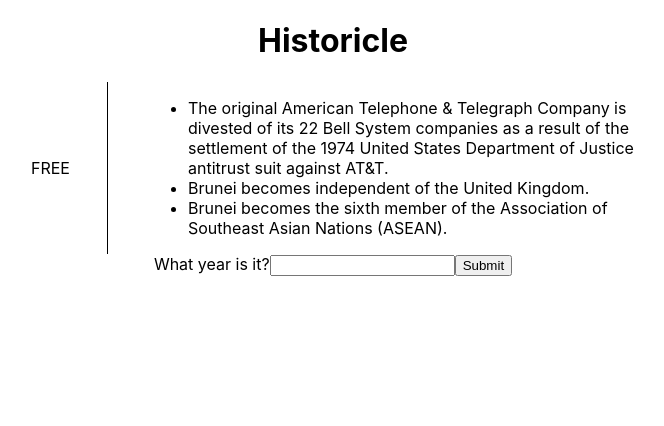
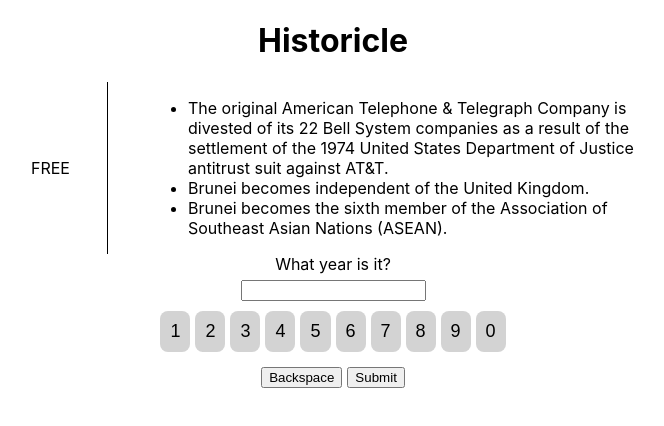
Before and after one commit to syedi-code/historicle, a React (Create React App) app: page / in a window 1280 px wide. Shown: the top 426 px of the page, without its empty margins (307-971 px from the left). Built offline with nearby package versions, Linux system fonts and the light colour scheme.

Commit message:
Added keypad functionality

```diff
--- a/src/components/GameContainer.tsx
+++ b/src/components/GameContainer.tsx
@@ -1,6 +1,8 @@
 import React, { useState } from 'react';
+import historicalData from '../data/data.json';
+
 import EventRow from './GameRow';
-import historicalData from '../data/data.json';
+import Keypad from './Keypad';
 
 const numEvents = 3; // number of events to be displayed at one time
 
@@ -10,6 +12,7 @@
     const [guessedYear, setGuessedYear] = useState<number | null>(null);
     const [guessedYears, setGuessedYears] = useState<number[]>([0]);
     const [victory, setVictory] = useState(false);
+    const [inputValue, setInputValue] = useState<string>('');
 
     const minYear = historicalData.minYear;
     const maxYear = historicalData.maxYear;
@@ -26,13 +29,36 @@
             setEventsToShow((prevEventsToShow) => prevEventsToShow + numEvents);
             if (guessedYear != null) setGuessedYears((prevGuessedYears) => [...prevGuessedYears, guessedYear]);
         }
-    }
+    };
 
-    // handle input field change
-    const handleYearChange = (event: React.ChangeEvent<HTMLInputElement>) => {
-        const year = parseInt(event.target.value, 10);
+    const handleDigitClick = (digit: number) => {
+        if (inputValue.length < 4) {
+            setInputValue((prevValue) => prevValue + digit);
+        }
+
+        const year: number = Number(inputValue);
+        console.log(year);
         setGuessedYear(year);
-    }
+    };
+
+    const handleBackspaceClick = () => {
+        setInputValue((prevValue) => prevValue.slice(0, -1));
+    };
+
+    const handleSubmitClick = () => {
+        const year: number = Number(inputValue);
+        setGuessedYear(year);
+        setInputValue('');
+
+        if (guessedYear != null && guessedYear >= minYear && guessedYear <= maxYear) {
+            // guess is correct - we've won!
+            setVictory(true);
+        } else {
+            // guess is incorrect - slide the 'events' window forward and log the guessed year
+            setEventsToShow((prevEventsToShow) => prevEventsToShow + numEvents);
+            if (guessedYear != null) setGuessedYears((prevGuessedYears) => [...prevGuessedYears, year]);
+        }
+    };
 
     return (
         <div>
@@ -51,17 +77,24 @@
             {/* year input & submit button */}
             {!victory && (
                 <form onSubmit={handleYearSubmit}>
-                    <label>
+                    <label style={{ display: 'block', marginBottom: '5px' }}>
                         What year is it?
-                        <input
-                            type="number"
-                            value={guessedYear !== null ? guessedYear : ''}
-                            onChange={handleYearChange}
-                        />
                     </label>
-                    <button type="submit">Submit</button>
+                    <input
+                        type="text"
+                        value={inputValue}
+                        maxLength={4}
+                        onChange={(e) => setInputValue(e.target.value.replace(/\D/g, '').slice(0, 4))}
+                    />
                 </form>
             )}
+
+            <Keypad
+                onDigitClick={handleDigitClick}
+                onBackspaceClick={handleBackspaceClick}
+                onSubmitClick={handleSubmitClick}
+                inputValue={inputValue}
+            />
 
             {/* victory message */}
             {victory && <div>Congratulations! You guessed the correct year!</div>}
--- a/src/components/GameRow.tsx
+++ b/src/components/GameRow.tsx
@@ -1,4 +1,4 @@
-import React from 'react';
+import React, { useEffect } from 'react';
 import VerticalSpacer from './VerticalSpacer';
 
 interface EventRowProps {
@@ -16,7 +16,14 @@
     boxSizing: 'border-box',
 };
 
-const EventRow: React.FC<EventRowProps> = ({ year, targetYear, events }) => (
+const EventRow: React.FC<EventRowProps> = ({ year, targetYear, events }) => {
+    // useEffect to log 'year' on each render
+    // for testing - remove later :)
+    useEffect(() => {
+        console.log('Year:', year);
+    }, [year]);
+
+    return (
     <div style={{ display: 'flex', flexDirection: 'row', gap: '20px' }}>
         {/* print either free space or last guessed year */}
         {year === 0
@@ -44,6 +51,7 @@
             </ul>
         </div>
     </div>
-);
+    )
+};
 
 export default EventRow;
--- /dev/null
+++ b/src/components/Keypad.tsx
@@ -0,0 +1,75 @@
+import React, { useState } from 'react';
+
+interface KeypadProps {
+    onDigitClick: (digit: number) => void;
+    onBackspaceClick: () => void;
+    onSubmitClick: () => void;
+    inputValue: string;
+}
+
+const Keypad: React.FC<KeypadProps> = ({ onDigitClick, onBackspaceClick, onSubmitClick, inputValue }) => {
+    const [lastClicked, setLastClicked] = useState<number | null>(null);
+
+    // button styling
+    const buttonStyle: React.CSSProperties = {
+        backgroundColor: '#D3D3D3', // Grey color
+        borderRadius: '8px', // Rounded corners
+        border: 'none', // No border
+        padding: '10px', // Padding for larger size
+        fontSize: '18px', // Font size
+        cursor: 'pointer', // Cursor on hover
+        transition: 'background-color 1.0s',
+    };
+
+    const clickedButtonStyle: React.CSSProperties = {
+        ...buttonStyle,
+        backgroundColor: 'black', // Black color when clicked
+        color: 'white', // White text when clicked
+    };
+
+    // button components
+    const DigitButton: React.FC<{ digit: number; onClick: () => void }> = ({ digit, onClick }) => (
+        <button style={lastClicked === digit ? clickedButtonStyle : buttonStyle} onClick={onClick}>{digit}</button>
+    );
+
+    const BackspaceButton: React.FC<{ onClick: () => void }> = ({ onClick }) => (
+        <button onClick={onClick}>Backspace</button>
+    );
+
+    const SubmitButton: React.FC<{ onClick: () => void }> = ({ onClick }) => (
+        <button onClick={onClick}>Submit</button>
+    );
+
+    // callbacks
+    const handleDigitClick = (digit: number) => {
+        onDigitClick(digit);
+        setLastClicked(digit);
+
+        // Reset the style after a short delay
+        setTimeout(() => {
+            setLastClicked(null);
+        }, 300);
+    }
+
+    // display
+    return (
+        <div style={{ display: 'flex', flexDirection: 'column', gap: '5px', marginBottom: '10px', margin: 'auto', marginTop: '10px' }}>
+            <div style={{ display: 'flex', flexWrap: 'wrap', gap: '5px', justifyContent: 'center', marginBottom: '10px' }}>
+                {[1, 2, 3, 4, 5, 6, 7, 8, 9, 0].map((digit) => (
+                    <DigitButton
+                        key={digit}
+                        digit={digit}
+                        onClick={() => handleDigitClick(digit)}
+                    />
+                ))}
+            </div>
+
+            <div style={{ display: 'flex', gap: '5px', justifyContent: 'center' }}>
+                <BackspaceButton onClick={onBackspaceClick} />
+                <SubmitButton onClick={onSubmitClick} />
+            </div>
+        </div>
+    )
+};
+
+export default Keypad;
```
Also changed, not shown: 1 other file (tests, documents, lock files or other folders).
